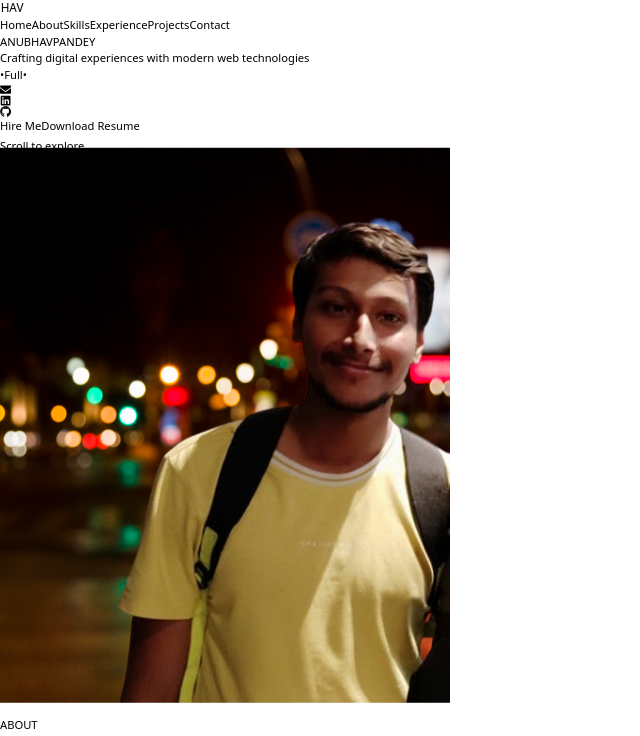
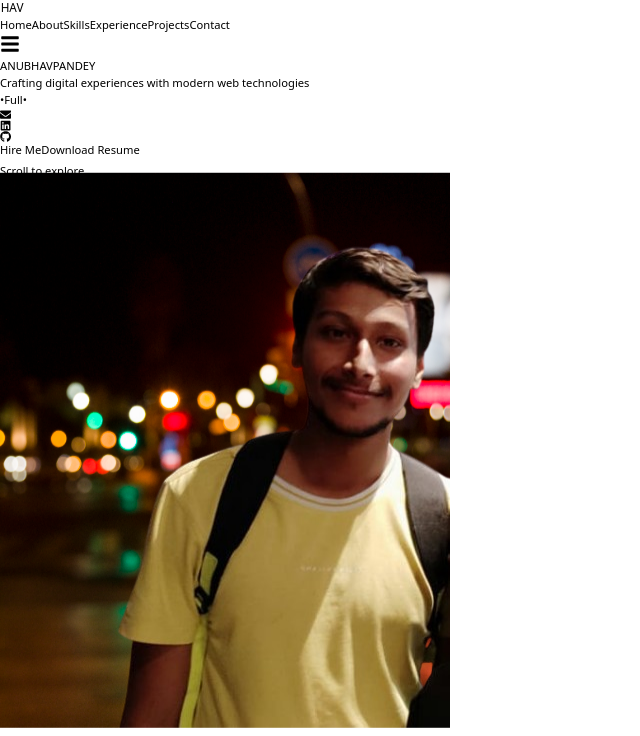
Before and after one commit to Anubhav0103/portfolio_vercel, a React (Vite) app: page / in a window 1280 px wide. Shown: the top 736 px of the page, without its empty margins (0-640 px from the left). Built offline with nearby package versions, Linux system fonts and the light colour scheme.

Commit message:
vercel-13

```diff
--- a/src/Hero.jsx
+++ b/src/Hero.jsx
@@ -64,7 +64,7 @@ const Hero = () => {
   }, []);
 
   return (
-    <section id="hero" className="relative flex flex-col items-center justify-center min-h-screen text-center overflow-hidden px-4 -mt-24">
+    <section id="hero" className="relative flex flex-col items-center justify-center min-h-screen text-center overflow-hidden px-4" style={{ marginTop: '-6rem' }}>
       {/* Animated background elements */}
       <div className="absolute inset-0 overflow-hidden">
         <motion.div
@@ -106,7 +106,7 @@ const Hero = () => {
       </div>
 
       {/* Main content */}
-      <div className="relative z-10 flex flex-col items-center w-full pt-36">
+      <div className="relative z-10 flex flex-col items-center w-full" style={{ paddingTop: '6rem' }}>
       <motion.h1
           className="text-8xl md:text-9xl lg:text-[12rem] font-black tracking-tighter bg-gradient-to-r from-purple-400 via-pink-400 to-blue-400 bg-clip-text text-transparent leading-none mb-0 px-8 inline-block mx-auto select-none"
           initial={{ opacity: 0, y: -60 }}
--- a/src/Navbar.jsx
+++ b/src/Navbar.jsx
@@ -1,5 +1,6 @@
 import { motion } from 'framer-motion';
 import { useState, useEffect } from 'react';
+import { FaBars, FaTimes } from 'react-icons/fa';
 
 const sections = [
   { id: 'hero', label: 'Home' },
@@ -12,6 +13,7 @@ const sections = [
 
 const Navbar = () => {
   const [active, setActive] = useState('hero');
+  const [isMenuOpen, setIsMenuOpen] = useState(false);
 
   useEffect(() => {
     const handleScroll = () => {
@@ -34,6 +36,7 @@ const Navbar = () => {
   const scrollToSection = id => {
     const el = document.getElementById(id);
     if (el) el.scrollIntoView({ behavior: 'smooth' });
+    setIsMenuOpen(false); // Close menu after clicking
   };
 
   return (
@@ -43,23 +46,26 @@ const Navbar = () => {
       transition={{ duration: 0.7 }}
       className="fixed top-0 left-0 w-full z-50 bg-white/5 backdrop-blur-xl shadow-2xl border-b border-white/10"
     >
-      <div className="max-w-7xl mx-auto flex items-center justify-between px-8 py-6">
+      <div className="max-w-7xl mx-auto flex items-center justify-between px-4 md:px-8 py-4 md:py-6">
+        {/* Logo - smaller on mobile */}
         <motion.div
-          className="text-3xl md:text-4xl font-black bg-gradient-to-r from-purple-400 via-pink-400 to-blue-400 bg-clip-text text-transparent cursor-pointer select-none tracking-tight"
+          className="text-2xl md:text-3xl lg:text-4xl font-black bg-gradient-to-r from-purple-400 via-pink-400 to-blue-400 bg-clip-text text-transparent cursor-pointer select-none tracking-tight"
           whileHover={{ scale: 1.05 }}
           whileTap={{ scale: 0.95 }}
           onClick={() => scrollToSection('hero')}
         >
           ANUBHAV
         </motion.div>
-        <div className="flex gap-8">
+
+        {/* Desktop Menu */}
+        <div className="hidden md:flex gap-6 lg:gap-8">
           {sections.map(sec => (
             <motion.button
               key={sec.id}
               onClick={() => scrollToSection(sec.id)}
               whileHover={{ scale: 1.05, y: -2 }}
               whileTap={{ scale: 0.95 }}
-              className={`text-lg md:text-xl font-semibold transition-all duration-300 px-4 py-2 rounded-xl focus:outline-none ${
+              className={`text-base lg:text-xl font-semibold transition-all duration-300 px-3 lg:px-4 py-2 rounded-xl focus:outline-none ${
                 active === sec.id
                   ? 'bg-gradient-to-r from-purple-600 to-pink-600 text-white shadow-lg shadow-purple-500/25'
                   : 'text-gray-300 hover:text-white hover:bg-white/10'
@@ -69,7 +75,45 @@ const Navbar = () => {
             </motion.button>
           ))}
         </div>
+
+        {/* Mobile Hamburger Button */}
+        <motion.button
+          className="md:hidden p-2 rounded-lg bg-white/10 border border-white/20 text-white hover:bg-purple-500/20 transition-all duration-300"
+          whileHover={{ scale: 1.05 }}
+          whileTap={{ scale: 0.95 }}
+          onClick={() => setIsMenuOpen(!isMenuOpen)}
+        >
+          {isMenuOpen ? <FaTimes size={20} /> : <FaBars size={20} />}
+        </motion.button>
       </div>
+
+      {/* Mobile Menu */}
+      <motion.div
+        initial={{ opacity: 0, height: 0 }}
+        animate={{
+          opacity: isMenuOpen ? 1 : 0,
+          height: isMenuOpen ? 'auto' : 0
+        }}
+        transition={{ duration: 0.3 }}
+        className="md:hidden overflow-hidden bg-white/5 backdrop-blur-xl border-t border-white/10"
+      >
+        <div className="flex flex-col py-4">
+          {sections.map(sec => (
+            <motion.button
+              key={sec.id}
+              onClick={() => scrollToSection(sec.id)}
+              whileTap={{ scale: 0.95 }}
+              className={`text-lg font-semibold transition-all duration-300 px-6 py-3 text-left focus:outline-none ${
+                active === sec.id
+                  ? 'bg-gradient-to-r from-purple-600 to-pink-600 text-white'
+                  : 'text-gray-300 hover:text-white hover:bg-white/10'
+              }`}
+            >
+              {sec.label}
+            </motion.button>
+          ))}
+        </div>
+      </motion.div>
     </motion.nav>
   );
 };
```
